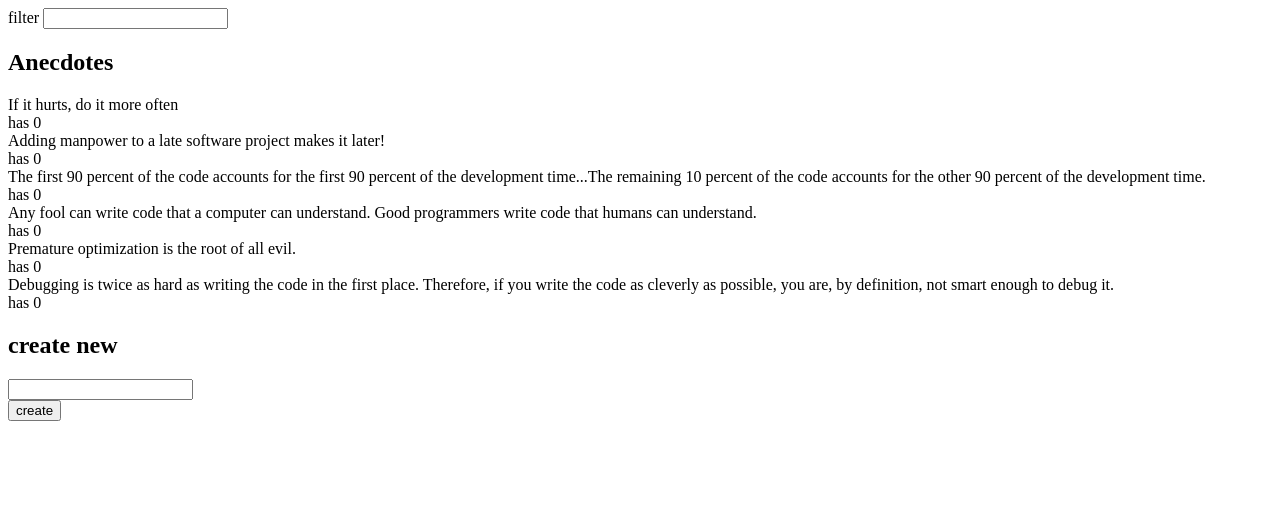
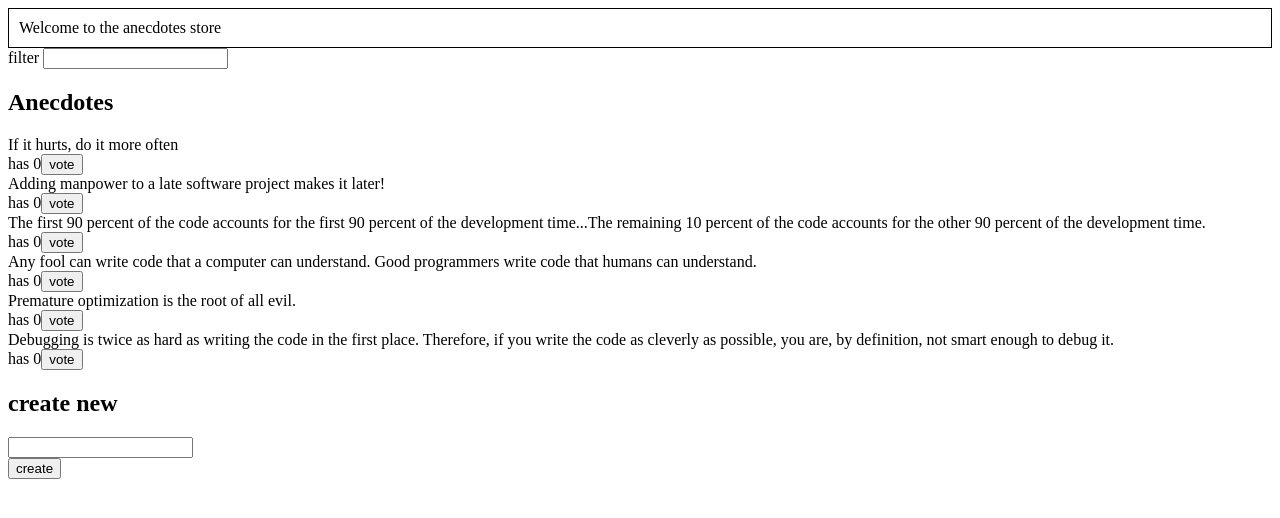
Before and after one commit to nikalomoiris/redux-anecdotes, a React (Create React App) app: page / in a window 1280 px wide. Shown: the top 518 px of the page. Built offline with nearby package versions, Linux system fonts and the light colour scheme.

Commit message:
Part 6 Better anecdotes step 12 solution

```diff
--- a/src/components/AnecdoteForm.js
+++ b/src/components/AnecdoteForm.js
@@ -9,10 +9,10 @@ const AnecdoteForm = (props) => {
         const content = event.target.anecdote.value
         event.target.anecdote.value = ''
         props.createAnecdote(content)
-    //   store.dispatch(showNotification(`you created '${content}'`))
-      setTimeout(() => {
-        // store.dispatch(hideNotification())
-      }, 5000)
+        props.showNotification(`you created '${content}'`)
+        setTimeout(() => {
+            props.hideNotification()
+        }, 5000)
     }
 
     return (
@@ -27,7 +27,9 @@ const AnecdoteForm = (props) => {
 }
 
 const mapDispatchToProps = {
-    createAnecdote
+    createAnecdote,
+    showNotification,
+    hideNotification
 }
 
 export default connect(null, mapDispatchToProps)(AnecdoteForm)
--- a/src/components/AnecdoteList.js
+++ b/src/components/AnecdoteList.js
@@ -2,7 +2,6 @@ import React from 'react'
 import { connect } from 'react-redux'
 import { vote } from '../reducers/anecdoteReducer'
 import { showNotification, hideNotification } from '../reducers/notificationReducer'
-import { statement } from '@babel/template';
 
 const AnecdoteList = (props) => {
     const anecdotes = props.anecdotes
@@ -20,13 +19,13 @@ const AnecdoteList = (props) => {
             </div>
             <div>
               has {anecdote.votes}
-                {/* <button onClick={() => {
-                  store.dispatch(vote(anecdote.id))
-                  store.dispatch(showNotification(`you voted '${anecdote.content}'`))
+                <button onClick={() => {
+                  props.vote(anecdote.id)
+                  props.showNotification(`you voted '${anecdote.content}'`)
                   setTimeout(() => {
-                    store.dispatch(hideNotification())
+                    props.hideNotification()
                   }, 5000)
-                }}>vote</button> */}
+                }}>vote</button>
             </div>
           </div>
         )}
@@ -42,4 +41,10 @@ const mapStateToProps = (state) => {
     }
 }
 
-export default connect(mapStateToProps)(AnecdoteList)
+const mapDispatchToProps = {
+    hideNotification,
+    showNotification,
+    vote
+}
+
+export default connect(mapStateToProps, mapDispatchToProps)(AnecdoteList)
--- a/src/components/Notification.js
+++ b/src/components/Notification.js
@@ -1,4 +1,5 @@
 import React from 'react'
+import { connect } from 'react-redux'
 
 const Notification = (props) => {
   const style = {
@@ -6,15 +7,21 @@ const Notification = (props) => {
     padding: 10,
     borderWidth: 1
   }
-  // if (props.store.getState().notification !== null) {
-  //   return (
-  //     <div style={style}>
-  //       {props.store.getState().notification}
-  //     </div>
-  //   )
-  // } else {
+  if (props.notification !== null) {
+    return (
+      <div style={style}>
+        {props.notification}
+      </div>
+    )
+  } else {
     return null
-  // }
+  }
 }
 
-export default Notification
+const mapStateToProps = (state) => {
+  return {
+    notification: state.notification
+  }
+}
+
+export default connect(mapStateToProps)(Notification)
```
